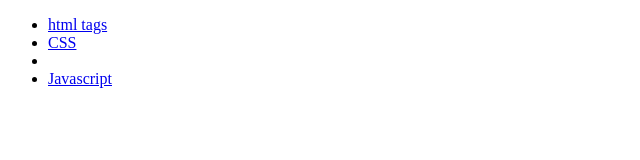
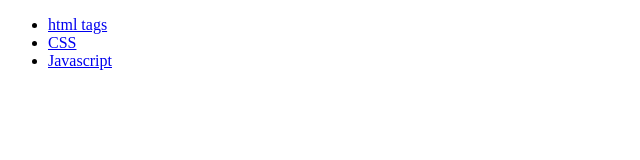
Before and after one commit to ZYusuf10/especifications, a plain HTML site: page index.html in a window 1280 px wide. Shown: the whole page, without its empty margins (0-640 px from the left). Drawn offline with Linux system fonts and the light colour scheme.

Commit message:
Update index.html

```diff
--- a/index.html
+++ b/index.html
@@ -6,7 +6,7 @@
   <body>
     <ul>
       <li><a href="https://zyusuf10.github.io/especifications/tags.html">html tags</a></li>
-      <li><a href="https://zyusuf10.github.io/especifications/CSS.html">CSS <li></li>
+      <li><a href="https://zyusuf10.github.io/especifications/CSS.html">CSS</a></li>
       <li><a href="https://zyusuf10.github.io/especifications/javascript.html">Javascript</a></li>
   </body>
 </html>
```
